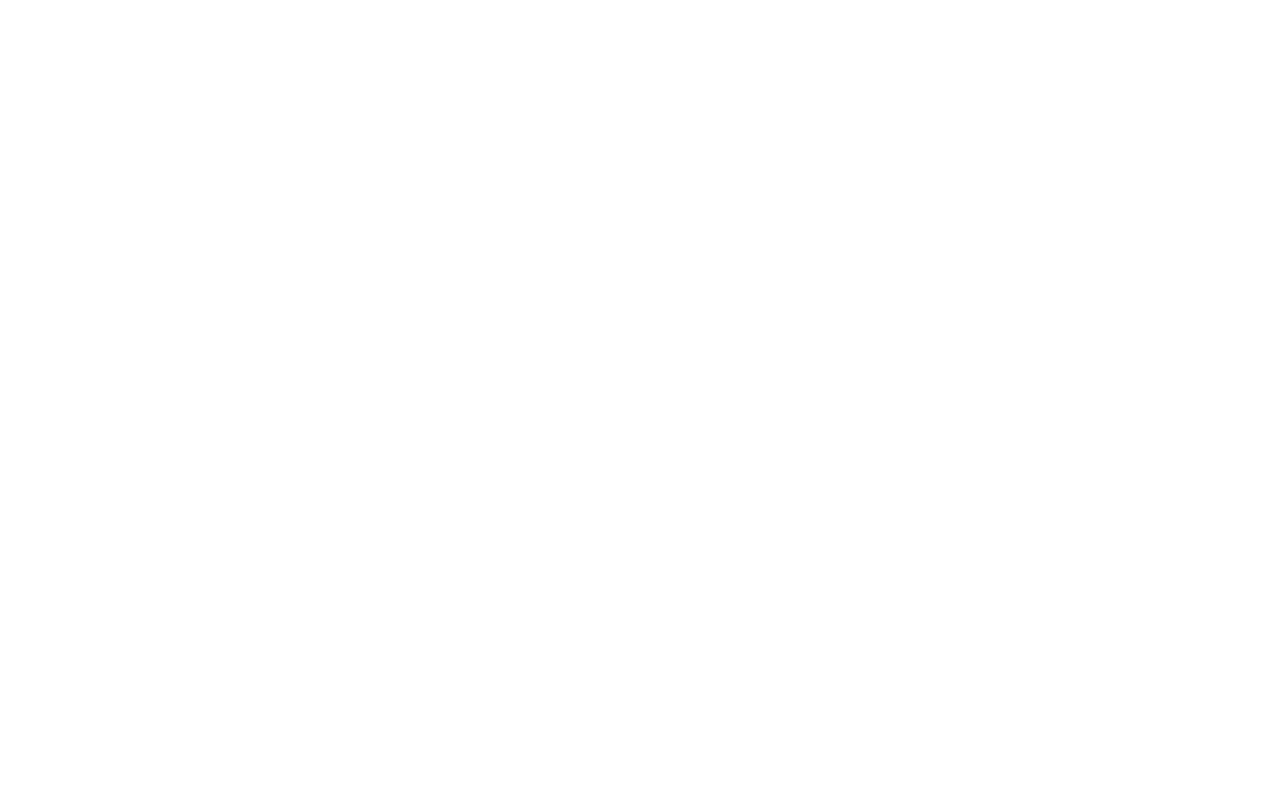
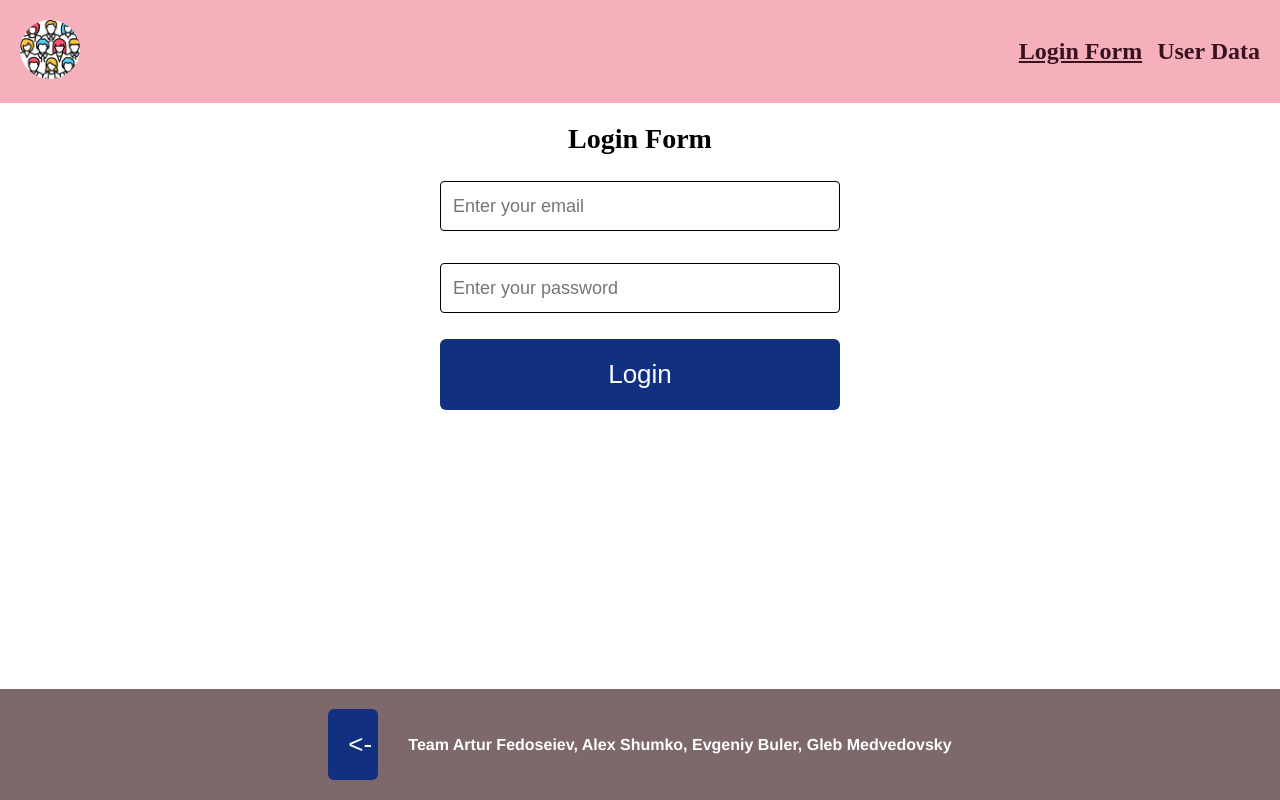
Before and after one commit to Artur-FE/poroject, a React (Vite) app: page /login in a window 1280 px wide. Built offline with nearby package versions, Linux system fonts and the light colour scheme.

Commit message:
version1

```diff
--- a/src/App.tsx
+++ b/src/App.tsx
@@ -1,5 +1,8 @@
-import { BrowserRouter } from 'react-router-dom'
+import { BrowserRouter, Route, Routes } from 'react-router-dom'
 import GlobalStyles from "./styles/GlobalStyles"
+import Layout from './components/Layout/Layout'
+import LoginForm from './pages/LoginForm/LoginForm'
+import UserData from './pages/UserData/UserData'
 
 
 function App() {
@@ -9,7 +12,12 @@
     // которая позволяет использовать маршрутизацию
     <BrowserRouter>
       <GlobalStyles />
-
+      <Layout>
+        <Routes>
+        <Route path='/login' element={<LoginForm />}/>
+        <Route path='/user' element={<UserData />}/>
+        </Routes>
+      </Layout>
     </BrowserRouter>
   )
 }
--- a/src/components/Layout/Layout.tsx
+++ b/src/components/Layout/Layout.tsx
@@ -14,34 +14,82 @@
   LogoImage,
   ButtonContainer
 } from "./styles"
-import { JokeTextInterface, LayoutProps, NavLinkObj } from "./types"
+import { LayoutProps, NavLinkObj, UserDataInterface, UserTextInterface } from "./types"
 import { navLinksData } from "./data"
-import Logo from '../../assets/avatar.jpg'
+import Logo from '../../../src/assets/avatar.jpg'
 import Button from "../Button/Button"
 
 
-export const JokeContext = createContext<JokeTextInterface>({
-  joke: undefined,
+export const UserContext = createContext<UserTextInterface>({
+  userData: undefined,
   error: undefined,
   isLoading: false,
-  getJoke: () => { }
+  getUser: () => { }
 })
 
 function Layout({ children }: LayoutProps) {
-  const [joke, setJoke] = useState<string | undefined>(undefined);
+  const [userData, setUserData] = useState<UserDataInterface | undefined>({
+    email: '',
+    userName: '',
+    titleName: '',
+    firstName: '',
+    lastName: '',
+    gender: '',
+    picture: '',
+    country: '',
+    city: ''
+
+  });
   const [error, setError] = useState<string | undefined>(undefined);
   const [isLoading, setIsLoading] = useState<boolean>(false);
 
-  const JOKE_URL: string = 'https://official-joke-api.appspot.com/random_joke';
+  const USER_URL: string = 'https://randomuser.me/api';
 
-  const getJoke = async () => {
+  const getUser = async () => {
     setError(undefined)
     try {
       setIsLoading(true);
-      const response = await axios.get(JOKE_URL)
-      console.log(response.data);
-      const data = response.data;
-      setJoke(`${data.setup} - ${data.punchline}`)
+      const response = await axios.get(USER_URL)
+      const data = response.data.results[0];
+
+
+      console.log(data.email)
+      console.log(data.login.username)
+      console.log(data.name.title)
+      console.log(data.name.first)
+      console.log(data.name.last)
+      console.log(data.gender)
+      console.log(data.picture.large)
+      console.log(data.location.country)
+      console.log(data.location.city)
+
+      // const userDataInfo:UserDataInterface = {
+      //   email: data.email,
+      //   userName: data.login.username,
+      //   titleName: data.name.title,
+      //   firstName: data.name.first,
+      //   lastName: data.name.last,
+      //   gender: data.gender,
+      //   picture: data.picture.large,
+      //   country: data.location.country,
+      //   city: data.location.city
+      // }
+      setUserData({email: data.email,
+        userName: data.login.username,
+        titleName: data.name.title,
+        firstName: data.name.first,
+        lastName: data.name.last,
+        gender: data.gender,
+        picture: data.picture.large,
+        country: data.location.country,
+        city: data.location.city});
+
+      // console.log({userDataInfo});
+      console.log(userData);
+
+
+      // const data = response.data;
+      // setJoke(`${data.setup} - ${data.punchline}`)
     }
     catch (error: any) {
       console.log(error.message);
@@ -70,7 +118,7 @@
   })
 
   return (
-    <JokeContext.Provider value={{ joke, error, isLoading, getJoke }}>
+    <UserContext.Provider value={{ userData, error, isLoading, getUser }}>
       <LayoutComponent>
         <Header>
           <Link to='/'>
@@ -87,10 +135,10 @@
           <ButtonContainer>
             <Button name='<-' onClick={goBack} />
           </ButtonContainer>
-          <LogoText>Company name</LogoText>
+          <LogoText>Team Artur Fedoseiev, Alex Shumko, Evgeniy Buler, Gleb Medvedovsky</LogoText>
         </Footer>
       </LayoutComponent>
-    </JokeContext.Provider>
+    </UserContext.Provider>
   )
 }
 
--- a/src/components/Layout/data.ts
+++ b/src/components/Layout/data.ts
@@ -1,11 +1,6 @@
 import { NavLinkObj } from "./types"
 
 export const navLinksData: NavLinkObj[] = [
-  { to: '/', linkName: 'Home' },
-  { to: '/about', linkName: 'About' },
-  { to: '/course', linkName: 'Course' },
-  { to: '/users', linkName: 'User' },
-  { to: '/clients', linkName: 'Clients' },
-  { to: '/lesson18', linkName: 'Lesson 18' },
-  { to: '/homework18', linkName: 'Homework 18' },
+  { to: '/login', linkName: 'Login Form' },
+  { to: '/user', linkName: 'User Data' },
 ]
--- a/src/components/Layout/styles.ts
+++ b/src/components/Layout/styles.ts
@@ -45,7 +45,7 @@
  align-items: center;
  gap: 30px;
  padding: 20px;
- background-color: #8a1e30;
+ background-color: #7d686b;
  color: white;
 `;
 
@@ -53,7 +53,7 @@
  width: 50px;
 `
 export const LogoText = styled.div`
-  font-size: 28px;
+  font-size: 16px;
   font-weight: bold;
   font-family: 'Franklin Gothic Medium', 'Arial Narrow', Arial, sans-serif
 `
--- /dev/null
+++ b/src/pages/LoginForm/LoginForm.tsx
@@ -0,0 +1,76 @@
+import { useFormik } from "formik";
+import Input from "../../components/Input/Input";
+import { LoginFormContainer, LoginFormWrapper, Title } from "./styles";
+import * as Yup from "yup";
+import Button from "../../components/Button/Button";
+import { LoginFormInterface } from "./types";
+import { useContext } from "react";
+import { UserContext } from "../../components/Layout/Layout";
+import { useNavigate } from "react-router-dom";
+import Spinner from "../../components/Spinner/Spinner";
+
+function LoginForm() {
+
+    const {userData, getUser, isLoading} = useContext(UserContext);
+
+  const schema = Yup.object().shape({
+    login: Yup.string()
+      .required("Enter your email. This field is required")
+      .email("Field has type email")
+      .max(40, "Max 40 symbols")
+      .min(12, "Min 12 symbols"),
+    password: Yup.string()
+      .required("Enter your email. This field is required")
+      .matches(
+        /^(?=.*[a-z])(?=.*[A-Z])(?=.*\d)(?=.*[@$!%*?&])[A-Za-z\d@$!%*?&]{8,}$/,
+        "Пароль должен содержать min 8 символов (заглавная буква, строчная, цифра, спецсимвол)"
+      ),
+  });
+
+  const navigate = useNavigate();
+
+
+  const formik = useFormik({
+    initialValues: {
+      login: '',
+      password: '',
+    } as LoginFormInterface,
+    validationSchema: schema,
+    onSubmit: () => {
+        getUser();
+
+       // navigate('/user')
+
+    },
+  });
+
+  return (
+    <LoginFormContainer>
+      <LoginFormWrapper onSubmit={formik.handleSubmit}>
+        <Title>Login Form</Title>
+        {isLoading && <Spinner />}
+        <Input
+          name="login"
+          id="login_id"
+          placeholder="Enter your email"
+          value={formik.values.login}
+          onChange={formik.handleChange}
+          error={formik.errors.login}
+        />
+        <Input
+          name="password"
+          id="password_id"
+          type="password"
+          placeholder="Enter your password"
+          value={formik.values.password}
+          onChange={formik.handleChange}
+          error={formik.errors.password}
+        />
+        <Button name="Login" />
+
+      </LoginFormWrapper>
+    </LoginFormContainer>
+  );
+}
+
+export default LoginForm;
--- /dev/null
+++ b/src/pages/LoginForm/styles.ts
@@ -0,0 +1,24 @@
+import styled from "@emotion/styled";
+
+export const LoginFormContainer = styled.div`
+display: flex;
+flex-direction: column;
+align-items: center;
+justify-content: center;
+gap: 40px;
+`;
+
+export const LoginFormWrapper = styled.form`
+display: flex;
+flex-direction: column;
+align-items: center;
+justify-content: center;
+flex: 1;
+width: 400px;
+`;
+
+export const Title = styled.div`
+font-size: 28px;
+font-weight: bold;
+padding: 20px;
+`;
--- /dev/null
+++ b/src/pages/LoginForm/types.ts
@@ -0,0 +1,4 @@
+export interface LoginFormInterface{
+    login: string,
+    password: string
+}
--- /dev/null
+++ b/src/pages/UserData/UserData.tsx
@@ -0,0 +1,43 @@
+import { useContext } from "react";
+import { ListValue, PhotoProfile, ProfileWrapper, Title, UserDataContainer, UserDataWrapper, UserFieldName } from "./styles";
+import { UserContext } from "../../components/Layout/Layout";
+
+function UserData() {
+  const { userData, isLoading } = useContext(UserContext);
+  const arrayValueUser = [
+    userData?.email,
+    userData?.titleName,
+    userData?.firstName,
+      userData?.lastName,
+      userData?.gender,
+      userData?.picture,
+      userData?.country,
+      userData?.city,
+];
+
+    // const valueUser = arrayValueUser.map((value)=>{
+    //         return <ListValue>{value}</ListValue>
+    // })
+
+
+
+  return (
+    <UserDataContainer>
+    <UserDataWrapper>
+     {isLoading && <Title>Hello, {userData?.userName}!</Title>}
+     <PhotoProfile src={userData?.picture} />
+    <ProfileWrapper>
+     <ListValue><UserFieldName>E-mail:</UserFieldName> {userData?.email}</ListValue>
+     <ListValue><UserFieldName>First name: </UserFieldName>{userData?.titleName} {userData?.firstName}</ListValue>
+     <ListValue><UserFieldName>Last name: </UserFieldName> {userData?.lastName}</ListValue>
+     <ListValue><UserFieldName>Gender:</UserFieldName>{userData?.gender}</ListValue>
+     <ListValue><UserFieldName>Country:</UserFieldName>{userData?.country}</ListValue>
+     <ListValue><UserFieldName>City:</UserFieldName> {userData?.city} </ListValue>
+     </ProfileWrapper>
+
+      </UserDataWrapper>
+    </UserDataContainer>
+  );
+}
+
+export default UserData;
--- /dev/null
+++ b/src/pages/UserData/styles.ts
@@ -0,0 +1,56 @@
+import styled from "@emotion/styled";
+
+export const UserDataContainer = styled.div`
+display: flex;
+flex-direction: column;
+align-items: center;
+justify-content: center;
+flex: 1;
+gap: 30px;
+padding: 20px;
+`;
+
+export const UserDataWrapper = styled.div`
+display: flex;
+flex-direction: column;
+align-items: center;
+justify-content: center;
+flex: 1;
+width: 600px;
+border: 1px solid #c3bfbf;
+border-radius: 10px;
+box-shadow: 5px 5px 5px #c3bfbf;
+gap: 10px;
+padding: 20px;
+`;
+
+export const ProfileWrapper = styled.div`
+display: flex;
+flex-direction: column;
+justify-content: center;
+flex: 1;
+width: 300px;
+gap: 10px;
+`;
+
+export const Title = styled.div`
+font-size: 28px;
+font-style: italic;
+
+`;
+
+export const PhotoProfile = styled.img`
+width: 128px;
+border-radius: 50%;
+`;
+
+export const ListValue = styled.div`
+display: flex;
+gap: 7px;
+font-size: 18px;
+`;
+
+export const UserFieldName = styled.div`
+font-size: 18px;
+font-weight: bold;
+`;
```
Also changed, not shown: src/components/Layout/types.ts (+14 -3 lines), src/assets/avatar.jpg (added), 1 other file (tests, documents, lock files or other folders).
